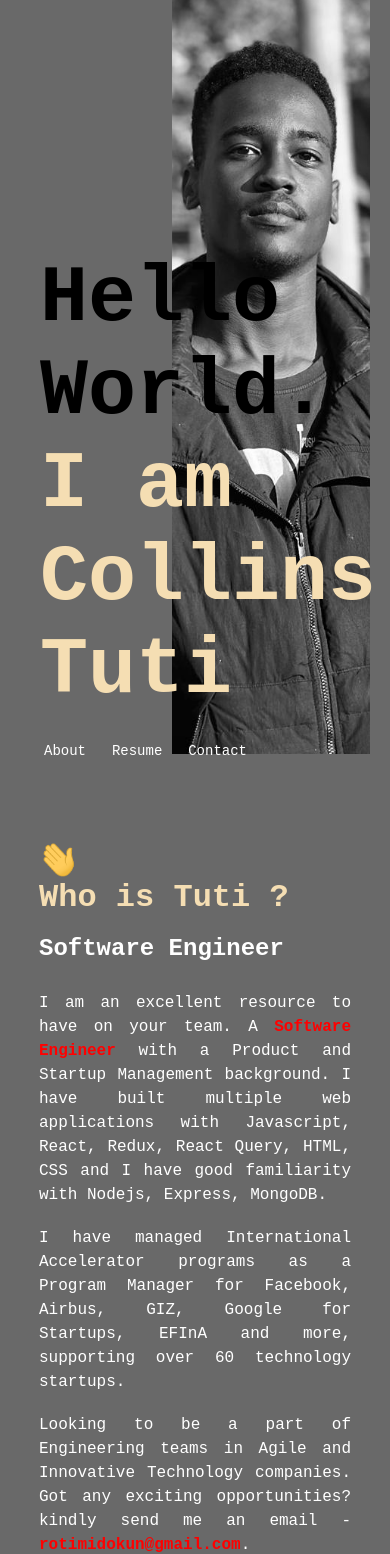
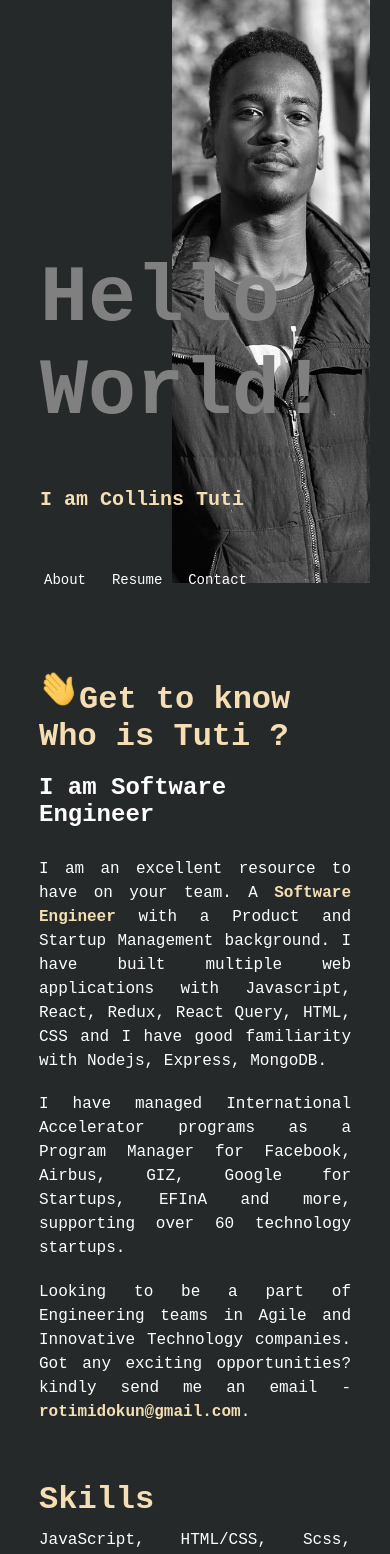
Before and after one commit to TUTI254/Portfolio, a React (Create React App) app: page / in a window 390 px wide. Shown: the top 1554 px of the page. Built offline with nearby package versions, Linux system fonts and the light colour scheme.

Commit message:
ft-(app): tweaks to main app component
* modified theme
* added assets
* added typwriter library

```diff
--- a/package.json
+++ b/package.json
@@ -9,6 +9,7 @@
     "react": "^18.2.0",
     "react-dom": "^18.2.0",
     "react-scripts": "5.0.1",
+    "react-simple-typewriter": "^5.0.1",
     "web-vitals": "^2.1.4"
   },
   "scripts": {
--- a/src/App.css
+++ b/src/App.css
@@ -9,7 +9,7 @@ body {
   margin: 0;
   padding: 0;
   box-sizing: border-box;
-  background-color: dimgrey;
+  background-color: rgb(38, 41, 41);
 }
 
 .headerContainer {
@@ -37,7 +37,7 @@ body {
 
 .hello {
   display: block;
-  /* color: white; */
+  color: grey;
   font-size: 3em;
   font-family: "Syne Mono", monospace;
 }
@@ -53,6 +53,7 @@ body {
   font-size: 2rem;
   font-family: "Syne Mono", monospace;
   line-height: 0.75em;
+  margin-top: 15px;
 }
 
 .name:hover {
@@ -75,7 +76,7 @@ body {
 }
 
 a:hover {
-  color: red;
+  color: wheat;
 }
 
 li {
@@ -121,7 +122,7 @@ li {
 .skills h3 {
   font-family: "Syne Mono", monospace;
   font-size: 2em;
-  color: red;
+  color: wheat;
   margin: 0;
 }
 
@@ -143,7 +144,7 @@ li {
 
 .contactHeaderText {
   font-family: "Syne Mono", monospace;
-  color: red;
+  color: wheat;
   margin: 2em 0 -0.7em 0;
   font-size: 1.5em;
 }
@@ -166,7 +167,7 @@ li {
 }
 
 .contactNav a:hover {
-  color: red;
+  color: wheat;
 }
 
 .footer {
@@ -235,7 +236,7 @@ li {
   }
 
   .name {
-    font-size: 2.5em;
+    font-size: 20px;
     line-height: unset;
     font-family: "poppins";
     font-family: "Syne Mono", monospace;
@@ -267,6 +268,6 @@ li {
 }
 
 .sp {
-  color: red;
+  color: wheat;
   font-weight: 900;
 }
--- a/src/App.js
+++ b/src/App.js
@@ -8,7 +8,7 @@ function App() {
       <div className="headerContainer">
         <div className="headerTextContainer">
             <h1 className="h1">
-                <span className="hello"> Hello World.
+                <span className="hello"> Hello World!
                 </span>
                 <span className="name"> I am Collins Tuti </span>
             </h1>
@@ -32,10 +32,12 @@ function App() {
 
     <section id="aboutContainer">
 
+        <h3 className="aboutHeaderText">
         <img src={wave} alt="wave" width={40} height={40} />
-        <h3 className="aboutHeaderText"> Who is Tuti ? </h3>
+            Get to know Who is Tuti ?
+        </h3>
 
-        <h4>Software Engineer
+        <h4>I am Software Engineer
         </h4>
 
         <p>I am an excellent resource to have on your team. A <span className="sp">Software
```
Also changed, not shown: 1 other file (tests, documents, lock files or other folders).
